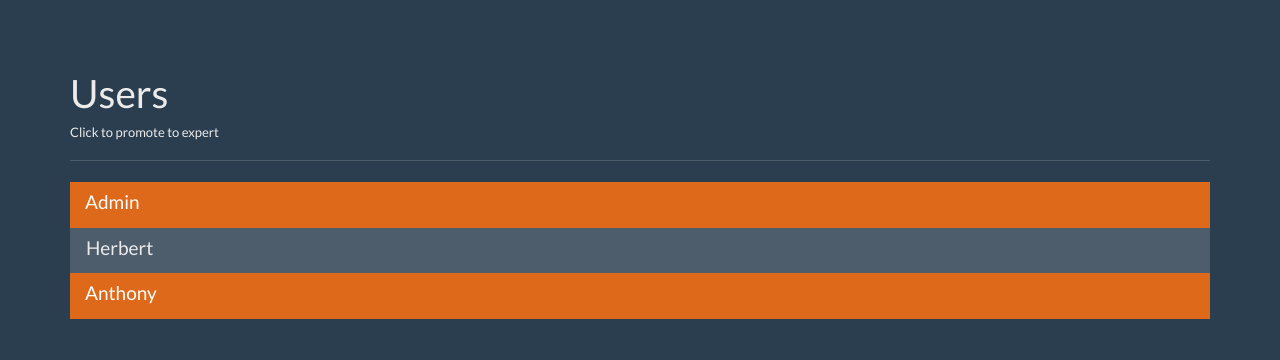
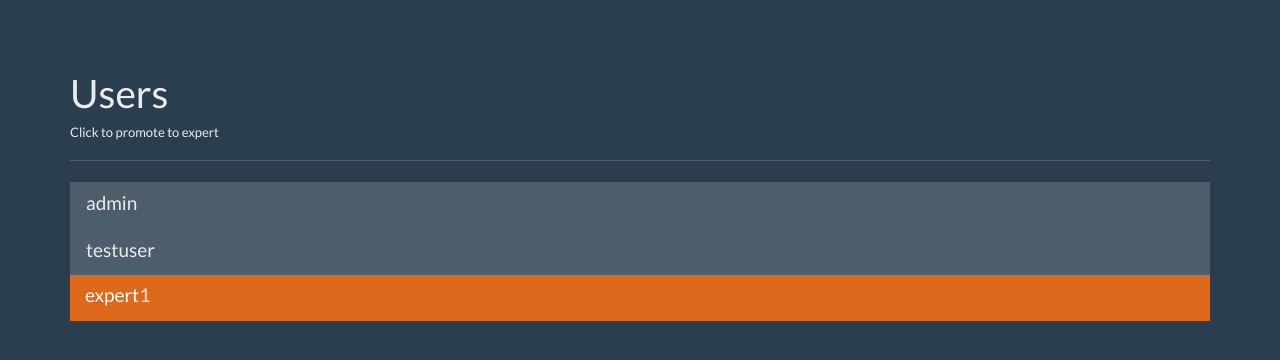
Before and after one commit to neerajfullara/question-and-answer-app-flask, a Flask app: page /users in a window 1280 px wide. Shown: the part 40-400 px from the top of the page. Run offline with Flask 3, Linux system fonts and the light colour scheme; data comes from the database, SQL or seed files in the repository; both versions use the stored data as it was after the commit.

Commit message:
Setuped the users for expert and admin

```diff
--- a/app.py
+++ b/app.py
@@ -39,7 +39,7 @@ def register():
         hashed_password = generate_password_hash(request.form['password'], method='pbkdf2:sha256')
         db.execute('insert into user(name, password, expert, admin) values(?,?,?,?)', [request.form['name'], hashed_password, '0', '0'])
         db.commit()
-        return '<h1>user created!</h1>'
+        return redirect(url_for('index'))
     return render_template('register.html', user=user)
 
 @app.route('/login', methods=['POST','GET'])
@@ -58,7 +58,7 @@ def login():
 
         if check_password_hash(user_result['password'], password):
             session['user'] = user_result['name']
-            return '<h1>pasword is correct</h1>'
+            return redirect(url_for('index'))
         else:
             return '<h1>Password is incorect</h1>'
 
@@ -97,12 +97,22 @@ def users():
 
     user = get_current_user()
 
-    return render_template('users.html', user=user)
+    db = get_db()
+    users_cur = db.execute('select id, name, expert, admin from user')
+    users_results = users_cur.fetchall()
+    return render_template('users.html', user=user , users=users_results)
 
 @app.route('/logout')
 def logout():
     session.pop('user', None)
     return redirect(url_for('index'))
 
+@app.route('/promote/<user_id>')
+def promote(user_id):
+    db = get_db()
+    db.execute('update user set expert = 1 where id = ?',[user_id])
+    db.commit()
+    return redirect(url_for('users'))
+
 if __name__ == "__main__":
     app.run(debug=True)
--- a/templates/users.html
+++ b/templates/users.html
@@ -1,5 +1,6 @@
 <!DOCTYPE html>
 <html lang="en">
+
 <head>
   <meta charset="utf-8">
   <meta http-equiv="X-UA-Compatible" content="IE=edge">
@@ -55,15 +56,11 @@
     <div class="row">
       <div class="col-lg-12">
         <div class="list-group">
-            <a href="#" class="list-group-item active">
-              <h4 class="list-group-item-heading">Admin</h4>
+          {% for user in users %}
+          <a href="{{ url_for('promote', user_id=user['id']) }}" class="list-group-item {% if user['expert'] == 1 %} active {% endif %}">
+            <h4 class="list-group-item-heading">{{ user['name'] }}</h4>
           </a>
-            <a href="#" class="list-group-item">
-              <h4 class="list-group-item-heading">Herbert</h4>
-            </a>
-            <a href="#" class="list-group-item active">
-              <h4 class="list-group-item-heading">Anthony</h4>
-            </a>
+          {% endfor %}
         </div>
       </div><!-- /.col-lg-12 -->
     </div>
@@ -71,4 +68,5 @@
   </div> <!-- /container -->
 
 </body>
+
 </html>
```
Also changed, not shown: schemas.db. Lines whose indentation alone changed are shown as unchanged.
